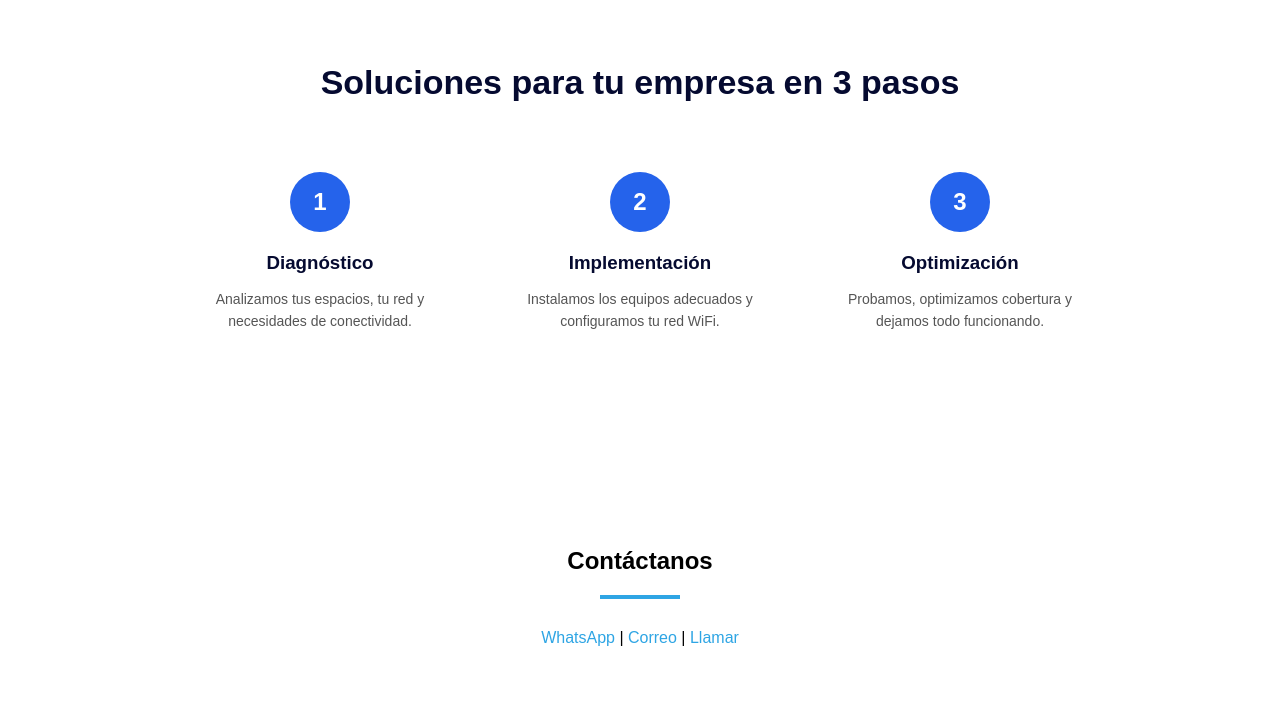
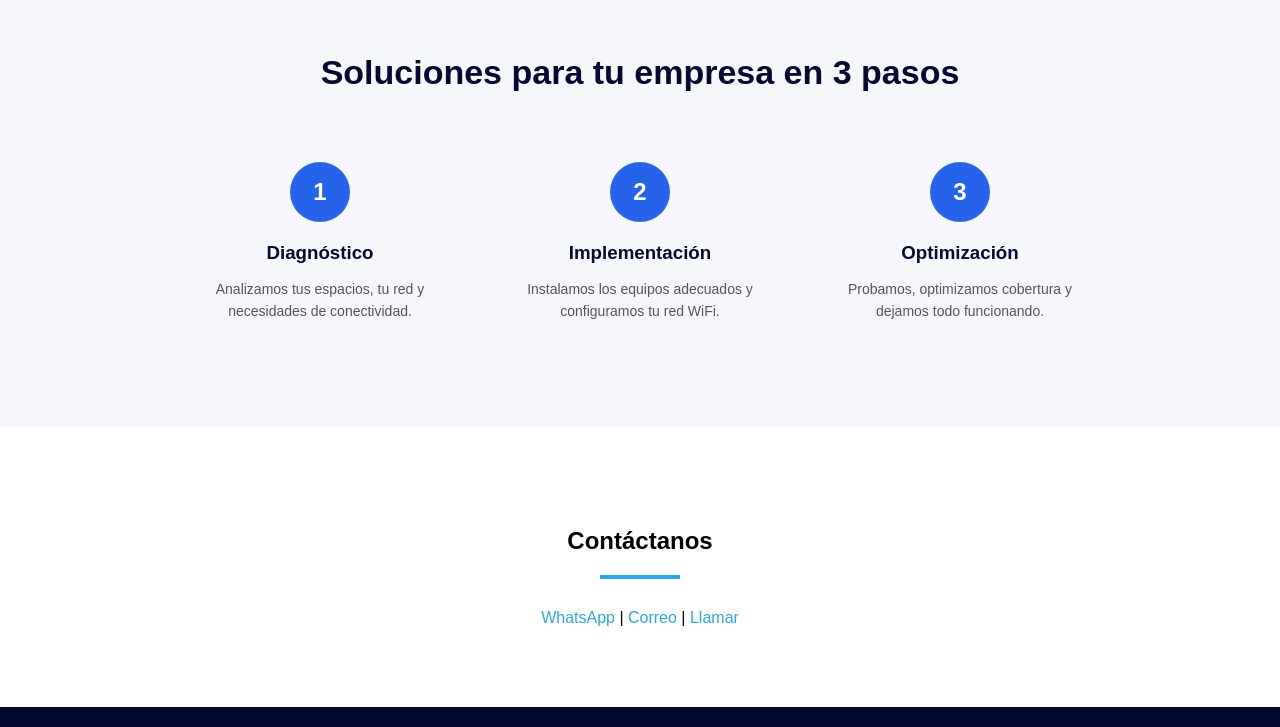
Before and after one commit to OcteFlow/octeflow-site, a Next.js app: page / in a window 1280 px wide. Shown: the part 3030-3757 px from the top of the page. Built offline with nearby package versions, Linux system fonts and the light colour scheme.

Commit message:
Update index.js

```diff
--- a/pages/index.js
+++ b/pages/index.js
@@ -391,7 +391,11 @@ Diseñamos cobertura inalámbrica estable para oficinas, comercios y hogares.
 
 {/* SOLUCION EN 3 PASOS */}
 
-<div className="steps-section">
+<div className="steps-section" style={{
+  background:"#f5f7fb",
+  padding:"90px 20px",
+  textAlign:"center"
+}}>
 
 <h2>Soluciones para tu empresa en 3 pasos</h2>
 
```
